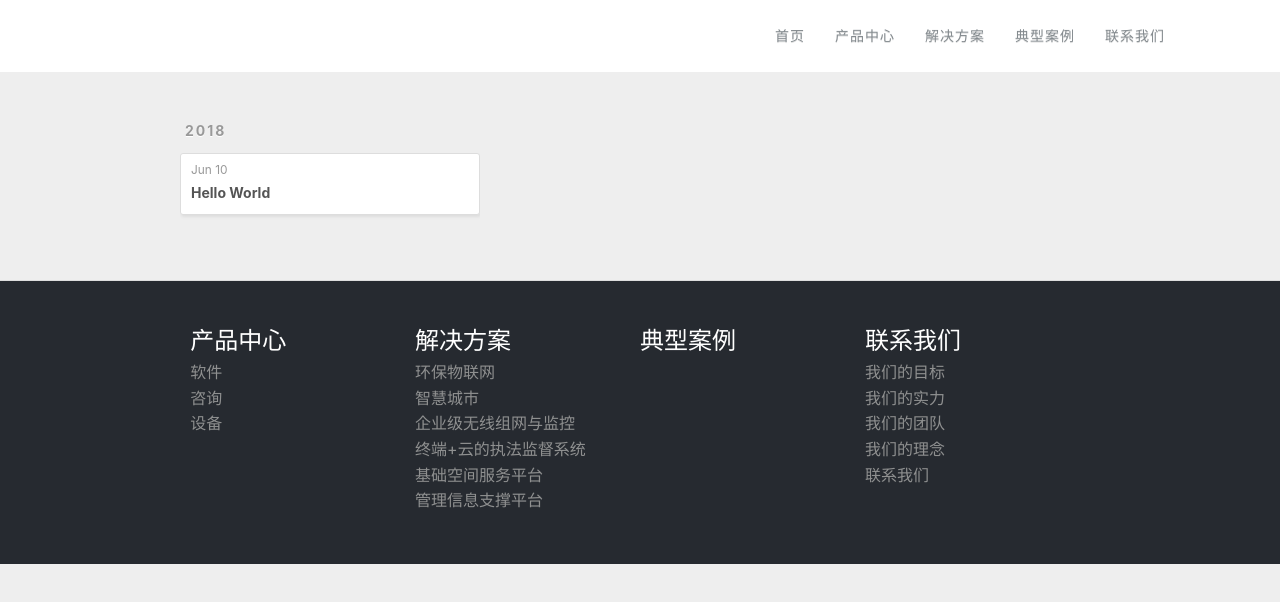
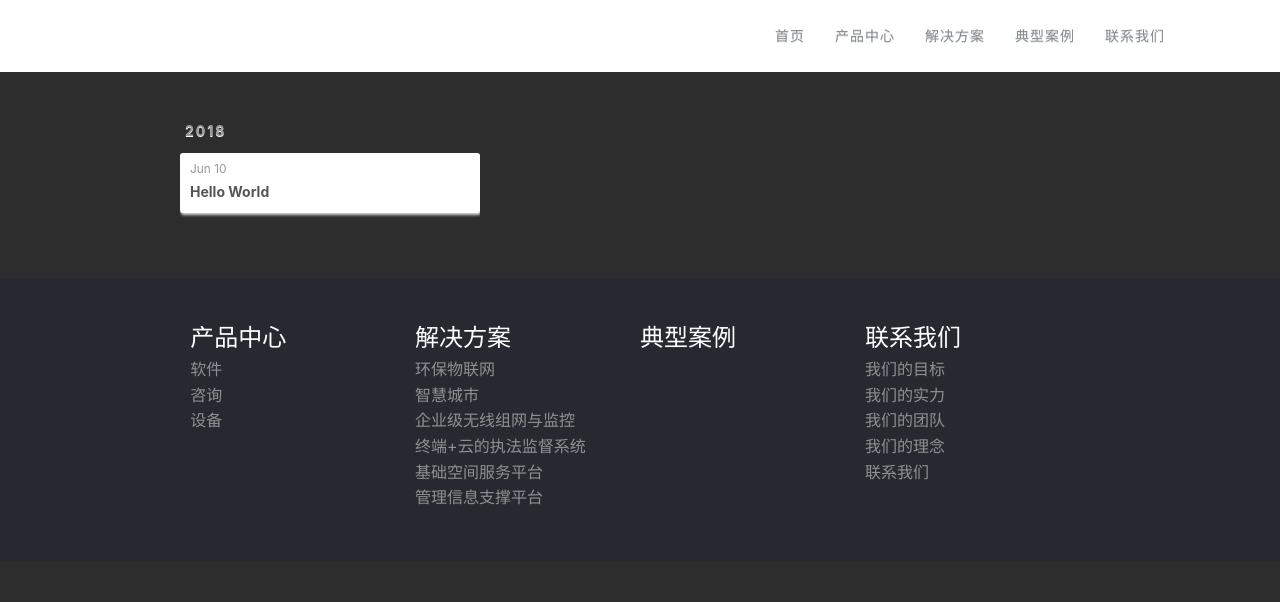
Before and after one commit to RobinZhao00/offical-website, a plain HTML site: page archives/index.html in a window 1280 px wide. Drawn offline with Linux system fonts and the light colour scheme.

Commit message:
Site updated: 2018-06-12 23:23:36

```diff
--- a/css/style.css
+++ b/css/style.css
@@ -174,7 +174,7 @@ body {
   -ms-transition: 0.2s ease-out;
   transition: 0.2s ease-out;
   z-index: 1;
-  background: #eee;
+  background-color: #2d2d2d;
 }
 .mobile-nav-on #wrap {
   left: 280px;
@@ -197,7 +197,6 @@ body {
   background: #fff;
   -webkit-box-shadow: 1px 2px 3px #ddd;
   box-shadow: 1px 2px 3px #ddd;
-  border: 1px solid #ddd;
   border-radius: 3px;
 }
 .article-entry h1 {
@@ -1039,7 +1038,6 @@ a.article-title:hover {
 #footer {
   background: #262a30;
   padding: 50px 0;
-  border-top: 1px solid #ddd;
   color: #999;
 }
 #footer a {
```
Also changed, not shown: 2018/06/10/hello-world/index.html (+1 -1 lines).
